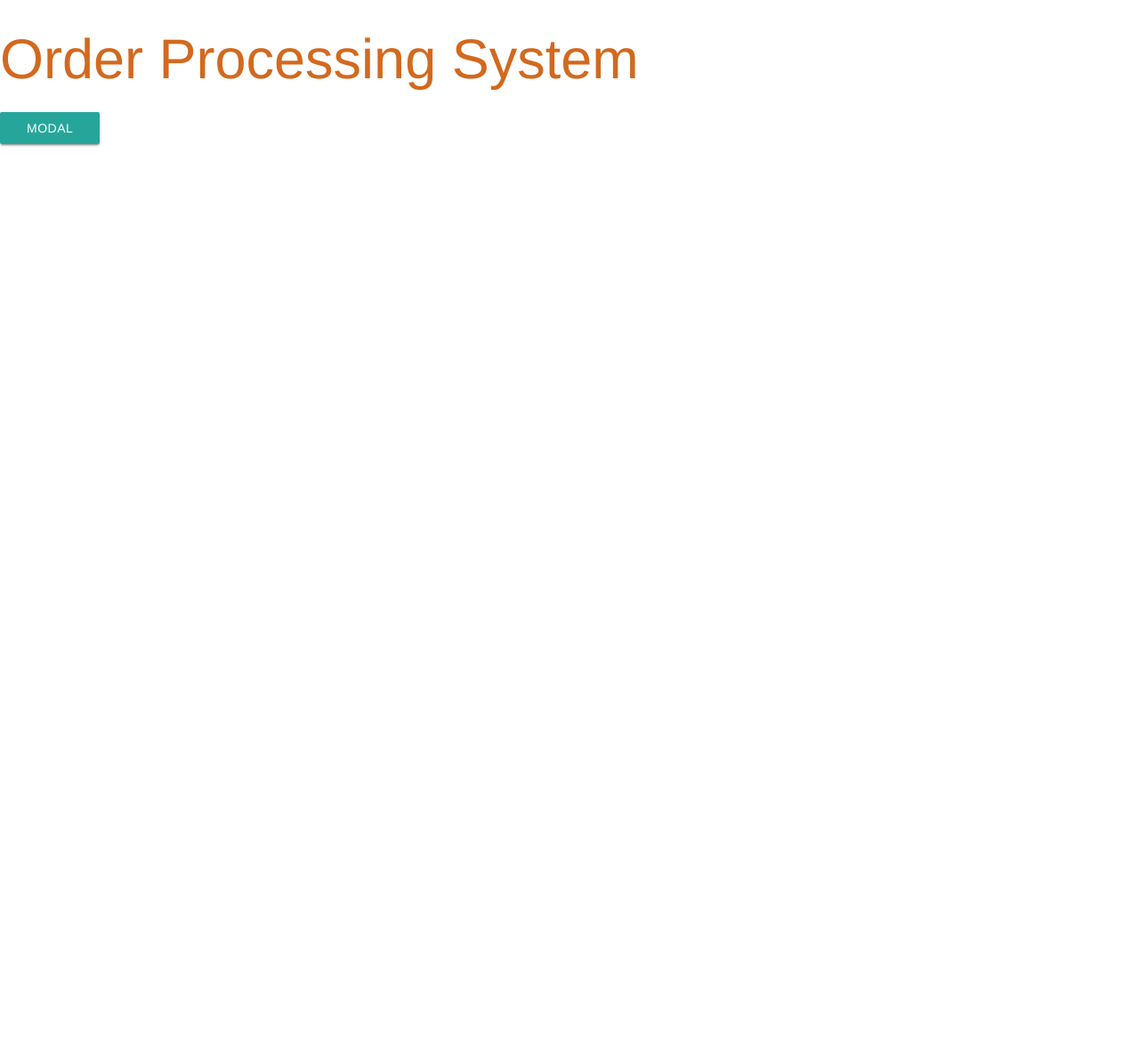
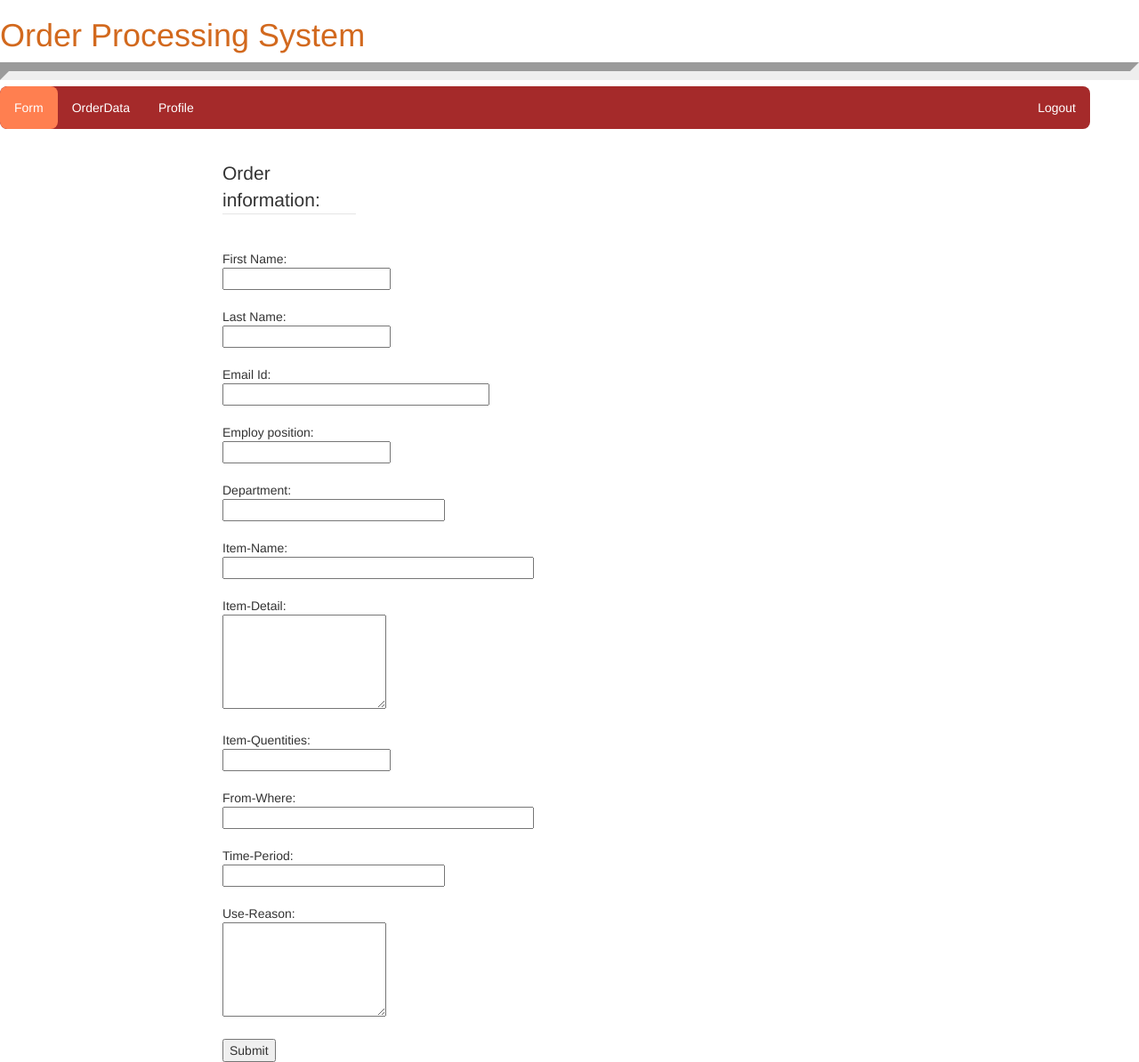
Before and after one commit to mkhalid578/orderProcessing, a Flask app: page /processOrder in a window 1280 px wide. Shown: the whole page at 89% size. Before the commit the page ends 165 px from the top, so only its background shows below. Run offline with Flask 2, Linux system fonts and the light colour scheme; some libraries are stand-ins or nearby versions.

Commit message:
temp branch created

```diff
--- a/flask/flaskApp/static/css/navigation-bar.css
+++ b/flask/flaskApp/static/css/navigation-bar.css
@@ -1,4 +1,6 @@
 
+
+@import url('https://netdna.bootstrapcdn.com/twitter-bootstrap/2.3.1/css/bootstrap-combined.min.css');
 
 ul {
     list-style-type: none;
@@ -7,6 +9,7 @@ ul {
     overflow: hidden;
     background-color: brown;
 		border-radius: 0.5pc;
+    width: 1225px;
 }
 
 li {
@@ -30,3 +33,25 @@ li a:hover:not(.active) {
     background-color: coral;
 		border-radius: 0.5pc;
 }
+
+.input-box {
+   height: 25px !important;
+}
+
+.profile-input-box {
+   height: 25px !important;
+   margin-left: 150px;
+
+}
+
+.logout-containt {
+   margin-left: 150px;
+   margin-top: 50px;
+   color: darkkhaki;
+}
+
+.order-table{
+  width: 1100px;
+	height: 600px;
+	margin-left: 50px;
+}
--- /dev/null
+++ b/flask/flaskApp/static/js/order-data-list.js
@@ -0,0 +1,200 @@
+$(document).ready(function(){
+
+		document.getElementById("digital-order-form").style.display ="block";
+
+       $('li a').click(function() {
+            $('li a').removeClass('active');
+            $(this).addClass('active');
+            var v_href = $(this).attr('href');
+
+            if (v_href == "#!digital-order-form"){
+
+              	document.getElementById("digital-order-form").style.display ="block";
+              	document.getElementById("order-data").style.display ="none";
+              	document.getElementById("profile").style.display ="none";
+              	document.getElementById("user-logout").style.display ="none";
+
+            } else if(v_href == "#!order-data") {
+
+              	document.getElementById("digital-order-form").style.display ="none";
+              	document.getElementById("order-data").style.display ="block";
+              	document.getElementById("profile").style.display ="none";
+              	document.getElementById("user-logout").style.display ="none";
+                   $("#placed-order-table").DataTable().draw();
+
+            } else if(v_href == "#!profile") {
+
+              	document.getElementById("digital-order-form").style.display ="none";
+              	document.getElementById("order-data").style.display ="none";
+              	document.getElementById("profile").style.display ="block";
+              	document.getElementById("user-logout").style.display ="none";
+
+            } else if(v_href == "#!user-logout") {
+
+              	document.getElementById("digital-order-form").style.display ="none";
+              	document.getElementById("order-data").style.display ="none";
+              	document.getElementById("profile").style.display ="none";
+              	document.getElementById("user-logout").style.display ="block";
+            }
+       });
+
+
+       var placed_order_table =
+            $("#placed-order-table").DataTable(
+                  { "ajax": {
+   														 "url": "data/order-process/orderlist/",
+    													 "dataSrc": function ( json ) {
+    																				  for ( var i=0, ien=json.data.length ; i<ien ; i++ ) {
+        																							json.data[i][0] = '<a href="/message/'+json.data[i][0]+'>View message</a>';
+      																				}
+      																				return json.data;
+    																			}
+  													},
+                    "columns" : [ {"title" : "ItemNumber"},
+                    	   {"title" : "First-Name"},
+                      	 {"title" : "Last-Name"},
+       	      	         {"title" : "Email-Id"},
+        	               {"title" : "Position"},
+          	             {"title" : "Department"},
+            	           {"title" : "Item-Name"},
+                         {"title" : "Item-Detail"},
+                         {"title" : "Item-Quentities"},
+                         {"title" : "From-Where"},
+                         {"title" : "Time-Period"},
+                         {"title" : "Use/Reason"},
+                         {"title" : "PlaceOrderData"},
+                         {"title" : "Order-Status"},
+                         {"title" : "Shipment-Company"},
+                         {"title" : "Tracking-Number"},
+                         {"title" : "Tracking-Webside"},
+                         {"title" : "Expected-Arriving-Date"},
+                         {"title" : "Arrived-Date"}],
+
+                  	"info" : false,
+                  	"ordering": true,
+                  	"scrollX" : "500px",
+                  	"scrollCollapse" : false,
+                  	"searching" : false});
+
+            placed_order_table.columns( [ 0, 3, 4, 7, 9, 10, 12, 14, 15, 16, 17, 18] )
+                             .visible( false, true );
+
+            // adjust column sizing and redraw
+            placed_order_table.columns.adjust().draw( false );
+            placed_order_table.draw(); // redraw
+
+            document.getElementsByClassName("dataTables_scroll")[0].style.overflow = "scroll";
+            document.getElementsByClassName("dataTables_scrollHead")[0].style.overflow = "";
+            document.getElementsByClassName("dataTables_scrollBody")[0].style.overflow = "";
+
+
+           placed_order_table.row.add([
+                  "11",
+                  "vibhuti",
+                  "patel",
+                  "vibhuti_patel1@student.uml.edu",
+                  "student",
+                  "Electrical engineering",
+                  "grounding-cabel",
+                  "xyz detail",
+                  "2counts",
+                  "amazon.com",
+                  "2-3days",
+                  "EE capsote project",
+                  "Please, order ASAP",
+                  "order-placed",
+                  "USPS",
+                  "abcd99999999",
+                  "www.usps.com",
+                  "3-23-2017",
+                  "3-23-2017"
+                        ]).draw();
+
+
+
+
+
+           $('#placed-order-table tbody').on( 'click', 'tr', function () {
+              if ( $(this).hasClass('selected') ) {
+                  $(this).removeClass('selected');
+              }
+              else {
+                  placed_order_table.$('tr.selected').removeClass('selected');
+                  $(this).addClass('selected');
+                  console.log(placed_order_table.row('.selected').data());
+                  var selected_order_detail = placed_order_table.row('.selected').data();
+                  displayorderdata(selected_order_detail);
+
+                  $d("#OrderItemDialog").dialog('open').scrollTop(0);
+              }
+           } );
+
+
+           function displayorderdata(selected_order_detail) {
+
+              var order_person_detail_row = "First-Name : " + selected_order_detail[1] + "           " +
+                       "Last-Name : " + selected_order_detail[2] + "\n" +
+                       "Email-Id : " + selected_order_detail[3] + "\n" +
+                       "Position : " + selected_order_detail[4] + "\n" +
+                       "Department : " + selected_order_detail[5] + "\n" ;
+
+
+              var order_item_detail_row =
+                       "Item-Name :                " + selected_order_detail[6] + "\n \n" +
+                       "Item-Detail :              " + selected_order_detail[7] + "\n \n" +
+                       "Item-Quentities :          " + selected_order_detail[8] + "\n \n" +
+                       "From-Where :               " + selected_order_detail[9] + "\n \n" +
+                       "Time-Period :              " + selected_order_detail[10] + "\n \n" +
+                       "Use/Reason :               " + selected_order_detail[11] + "\n \n" +
+                       "PlaceOrderData :           " + selected_order_detail[12] + "\n \n" ;
+
+              $("#order-status-detail").val(selected_order_detail[13]);
+
+              $("#item-detail-shipment-company").val(selected_order_detail[14]);
+              $("#item-detail-tracking-number").val(selected_order_detail[15]);
+              $("#item-detail-tracking-website").val(selected_order_detail[16]);
+              $("#item-detail-expected-arriving-date").val(selected_order_detail[17]);
+              $("#item-detail-arrived-date").val(selected_order_detail[18]);
+
+              // $('#placed-order-item-detail-dialogtext').html(placed_order_item_detail_row);
+              $('#order-item-detail-dialogtext').html(order_item_detail_row);
+              $('#order-person-detail-dialogtext').html(order_person_detail_row);
+
+           }
+
+
+           // use $d instead of $ because to avoid conflict of jquery js libraries of different version.
+           $d("#OrderItemDialog").dialog({
+               modal : true,
+               closeOnEscape : true,
+               maxHeight: 600,
+               width : 900,
+               maxWidth: 900,
+               position: { my: "top", at: "top", of: window },
+               buttons : {
+                  'Edit': function() {
+                      //do something
+                      document.getElementById("order-status-detail").disabled = false;
+                  },
+                  'Save': function() {
+                      $d(this).dialog('close');
+                 }
+               },
+               autoOpen : false
+           });
+
+
+
+       // profile data
+        document.getElementById("allow-profile-edit-bt").onclick = function() {AllowProfileEditing()};
+           function AllowProfileEditing() {
+               var profile_data_inputs = document.getElementById('profile').getElementsByTagName('input');
+ 	              for (i = 0; i < profile_data_inputs.length; i++) {
+                    profile_data_inputs[i].removeAttribute("readonly");
+							  }
+                document.getElementById("submit-current-employ-account").disabled = false;
+           }
+
+
+
+});
--- /dev/null
+++ b/flask/flaskApp/templates/_header.html
@@ -0,0 +1,24 @@
+<head>
+    <title>Oder Processing Application </title>
+
+    <script src="http://code.jquery.com/jquery-1.9.1.js"></script>
+    <script src="https://ajax.googleapis.com/ajax/libs/jquery/3.1.1/jquery.min.js"></script>
+    <script src="https://code.jquery.com/jquery-1.12.4.js"></script>
+    <script src="https://cdn.datatables.net/1.10.13/js/jquery.dataTables.min.js"></script>
+
+    <link rel="stylesheet" type="text/css" href="../static/css/navigation-bar.css">
+    <link rel="stylesheet" href="https://netdna.bootstrapcdn.com/twitter-bootstrap/2.3.1/css/bootstrap-combined.min.css">
+    <link rel="stylesheet" href="https://cdn.datatables.net/1.10.13/css/jquery.dataTables.min.css">
+
+
+
+    <link rel="stylesheet" href="http://code.jquery.com/ui/1.10.4/themes/redmond/jquery-ui.css">
+    <script src="http://code.jquery.com/jquery-1.11.1.min.js"></script>
+    <script src="http://code.jquery.com/ui/1.11.1/jquery-ui.min.js"></script>
+    <script>
+      // This function is used to avoid conflict of different version of jquery
+      var $d = jQuery.noConflict();
+    </script>
+
+
+  </head>
--- /dev/null
+++ b/flask/flaskApp/templates/digital_order_form.html
@@ -0,0 +1,49 @@
+
+<div class="tab-pane" id="digital-order-form" style="display: none;">
+	<form action="/action_page.php"
+  			style="padding-left: 250px;padding-top: 25px;width: 400px; display: block;">
+  	<fieldset>
+    			<legend>Order information:</legend>
+          <br>
+
+          First Name:<br>
+              <input class="input-box" id="order-first-name" type="text" name="OrderFirstName" value=" ">
+          <br><br>
+          Last Name:<br>
+              <input class="input-box" id="order-last-name" type="text" name="OrderLastName" value=" ">
+          <br><br>
+          Email Id:<br>
+              <input class="input-box" id="order-email-id" type="text" name="OrderEmailId" value=" " style="width: 300px;" >
+          <br><br>
+          Employ position:<br>
+              <input class="input-box" id="order-employ-position" type="text" name="OrderEmployPosition" value=" ">
+          <br><br>
+          Department:<br>
+              <input class="input-box" id="order-department" type="text" name="OrderDepartment" value=" " style="width: 250px;" >
+          <br><br>
+
+          Item-Name:<br>
+              <input class="input-box" id="order-item-name" type="text" name="OrderItemName" value=" "  style="width: 350px;">
+          <br><br>
+          Item-Detail:<br>
+              <textarea id="order-item-detail" name="OrderItemDetail" rows="5" cols="20">
+              </textarea>
+          <br><br>
+          Item-Quentities:<br>
+              <input class="input-box" id="order-item-quentities" type="number" name="OrderItemQuentities" value=" ">
+          <br><br>
+          From-Where:<br>
+              <input class="input-box" id="order-from-where" type="text" name="OrderFromWhere" value=" " style="width: 350px;" >
+          <br><br>
+          Time-Period:<br>
+              <input class="input-box" id="order-time-period" type="text" name="OrderTimePeriod" value=" " style="width: 250px;" >
+          <br><br>
+          Use-Reason:<br>
+              <textarea id="order-use-reason" name="OrderUserReason" rows="5" cols="20">
+              </textarea>
+          <br><br>
+
+          <input id="submit-new-employ-account" type="submit" value="Submit">
+  	</fieldset>
+	</form>
+</div>
--- /dev/null
+++ b/flask/flaskApp/templates/order_data.html
@@ -0,0 +1,53 @@
+
+<div class="tab-pane order-table" id="order-data" style="display: none;" >
+			<table id="placed-order-table" class="display"
+                 width="100%" style="text-align: center;"></table>
+</div>
+
+<div id="OrderItemDialog" class="flora" title="Order Item"  hidden="hidden">
+			<br>
+      <label id="order-person-detail-dialogtext"
+             style="white-space: pre-wrap; text-align: center; color: brown; font-size: larger;"></label><br>
+
+      <p style="white-space: pre-wrap; color: brown; font-size: larger;"><b>Detail:</b></p>
+      <label id="order-item-detail-dialogtext" style="white-space: pre-wrap;
+                 font-size: large; font-weight: bold; color: darkkhaki;"></label>
+
+      <p style="white-space: pre-wrap; color: brown; font-size: larger;"><b>Order-Status:</b></p>
+      <select id="order-status-detail" style="margin-left: 200PX; color: brown;" disabled="true">
+          <option value="approval-pending">Approval Pending</option>
+          <option value="approved">Approved</option>
+          <option value="order-placed">Order Placed</option>
+          <option value="order-arrived">Order Arrived</option>
+      </select>
+      <br><br>
+
+      <p style="white-space: pre-wrap; color: brown; font-size: larger;"><b>Placed Order Detail:</b></p>
+      <div id="placed-order-item-detail-dialogtext" style="
+                 font-weight: bold; color: darkkhaki;">
+      		<form action="/action_page.php">
+        		<fieldset>
+          		Shipment-Company:
+            		<input class="input-box" id="item-detail-shipment-company" type="text"
+                   		name="item-detail-shipment-company" value=" "
+                   		style="margin-left: 100px;" /><br><br>
+          		Tracking-Number:
+            		<input class="input-box" id="item-detail-tracking-number" type="text"
+                		  name="item-detail-tracking-number" value=" "
+                   		style="margin-left: 116px;" /><br><br>
+          		Tracking-Website:
+            		<input class="input-box" id="item-detail-tracking-website" type="text"
+                   		name="item-detail-tracking-website" value=" "
+                   		style="margin-left: 116px;" /><br><br>
+          		Expected Arriving Date:
+            		<input class="input-box" id="item-detail-expected-arriving-date" type="date"
+                   		name="item-detail-expected-arriving-date" value=" "
+                   		style="margin-left: 100px;" /><br><br>
+          		Arrived Date:
+            		<input class="input-box" id="item-detail-arrived-date" type="date"
+                   		name="item-detail-arrived-date" value=" "
+                   		style="margin-left: 100px;" /><br><br>
+         		</fieldset>
+      		</form>
+      </div><br>
+</div>
--- a/flask/flaskApp/templates/processing-window.html
+++ b/flask/flaskApp/templates/processing-window.html
@@ -1,68 +1,31 @@
-<html>
-  <head>
-    <title>Order Processing Application </title>
-    <meta charset="utf-8">
-  		<meta name="viewport" content="width=device-width, initial-scale=1">
-  		<link rel="stylesheet" href="https://maxcdn.bootstrapcdn.com/bootstrap/3.3.7/css/bootstrap.min.css">
-		<link rel="stylesheet" href="../static/css/navigation-bar.css">
-	    <link href="../static/css/materialize.css" type="text/css" rel="stylesheet" media="screen,projection">
-        <link href="http://fonts.googleapis.com/icon?family=Material+Icons" rel="stylesheet">
 
-  </head>
+<!DOCTYPE html>
+  {% include '_header.html' %}
+	<body>
 
-  <body>
+  	<h1 style="color: chocolate;color-adjust: exact;">
+			Order Processing System</br>
+		</h1>
+		<hr style="color: brown;width: auto;  display: block;
+    						margin-top: 0.5em;margin-bottom: 0.5em;
+    						margin-left: auto;margin-right: auto;
+    						border-style: inset; border-width: 10px;">
+    <div>
+			<ul class="tag-list">
+  			<li><a class="active" href="#!digital-order-form" id="digital-order-form-tag">Form</a></li>
+  			<li><a href="#!order-data" id="order-data-tag">OrderData</a></li>
+  			<li><a href="#!profile" id="profile-tag">Profile</a></li>
+  			<li style="float:right"><a href="#!user-logout" id="user-logout-tag">Logout</a></li>
+			</ul>
+		</div>
 
-    <h1 style="color: chocolate;color-adjust: exact;">
-      Order Processing System</br>
-    </h1>
+    {% include 'digital_order_form.html' %}
+    {% include 'order_data.html' %}
+    {% include 'profile_data.html' %}
+    {% include 'user_logout.html' %}
 
 
-  <!-- Modal Trigger -->
-  <a class="waves-effect waves-light btn" href="#modal1">Modal</a>
+    <script type="text/javascript" src="../static/js/order-data-list.js"></script>
 
-  <!-- Modal Structure -->
-  <div id="modal1" class="modal">
-          <div class="modal-content">
-            <h4>Modal Header</h4>
-            <p>Lorem ipsum dolor sit amet, consectetur adipiscing elit, sed do eiusmod tempor incididunt ut labore et dolore magna aliqua. Ut enim ad minim veniam, quis nostrud exercitation ullamco laboris nisi ut aliquip ex ea commodo consequat. Duis aute irure dolor in reprehenderit in voluptate velit esse cillum dolore eu fugiat nulla pariatur. Excepteur sint occaecat cupidatat non proident, sunt in culpa qui officia deserunt mollit anim id est laborum</p>
-          </div>
-          <div class="modal-footer">
-            <a href="#!" class="modal-action modal-close waves-effect waves-red btn-flat ">Disagree</a>
-            <a href="#!" class="modal-action modal-close waves-effect waves-green btn-flat ">Agree</a>
-          </div>
-        </div>
-
-	<!--
-    <ul>
-      <li><a class="active" href="#digital-order-form">Form</a></li>
-      <li><a href="#order-data">OrderData</a></li>
-  	  <li><a href="#profile">Profile</a></li>
-      <li style="float:right"><a href="#user-logout" id="user-logout">Logout</a></li>
-    </ul>
-    -->
-  </body>
-
-
- <script type="text/javascript" src="https://code.jquery.com/jquery-2.1.1.min.js"></script>
-  <script src="../static/js/materialize.min.js"></script>
-  <script>
-	   $(document).ready(function(){
-    // the "href" attribute of .modal-trigger must specify the modal ID that wants to be triggered
-    $('.modal').modal({
-      dismissible: true, // Modal can be dismissed by clicking outside of the modal
-      opacity: .5, // Opacity of modal background
-      inDuration: 300, // Transition in duration
-      outDuration: 200, // Transition out duration
-      startingTop: '4%', // Starting top style attribute
-      endingTop: '10%', // Ending top style attribute
-      ready: function(modal, trigger) { // Callback for Modal open. Modal and trigger parameters available.
-        alert("Ready");
-        console.log(modal, trigger);
-      },
-      complete: function() { alert('Closed'); } // Callback for Modal close
-    }
-  );
-  });
-  </script>
-
+	</body>
 </html>
--- /dev/null
+++ b/flask/flaskApp/templates/profile_data.html
@@ -0,0 +1,64 @@
+
+<div class="tab-pane" id="profile" style="display: none;" >
+	<form action="/action_page.php"
+            style="padding-left: 50px;padding-top: 25px;width: 400px;">
+		<fieldset style="font-size: 14px;font-weight: bold;" >
+
+				<br>
+				<legend id="user-profile-blog">User Profile:</legend>
+
+				<button id="allow-profile-edit-bt" type="button" style="margin-left: 350px;margin-top: -25px;"
+                 >Edit</button>
+        <br>
+        <br>
+
+        Employ First Name:<br>
+        		<input class="profile-input-box" id="current-employ-first-name"
+					  			type="text" name="CurrentEmployFirstName" value="vibhuti" readonly>
+            <br><br>
+        Employ Last Name:<br>
+            <input class="profile-input-box" id="current-employ-last-name"
+                  type="text" name="CurrentEmployLastName" value=" "  readonly>
+            <br><br>
+        Employ Email Id:<br>
+            <input class="profile-input-box" id="current-employ-email-id"
+                  type="text" name="CurrentEmployEmailId" value=" " readonly>
+            <br><br>
+        Employ User Id:<br>
+            <input class="profile-input-box" id="current-employ-user-id"
+                  type="text" name="CurrentEmployUserId" value=" " readonly>
+            <br><br>
+        Employ Password: (1-10 char long)<br>
+            <input class="profile-input-box" id="current-employ-password"
+                  type="password" name="CurrentEmployPassword" value="1811" readonly>
+            <br><br>
+
+        Employ Position:<br>
+            <input class="profile-input-box" id="current-employ-position"
+                  type="text" name="CurrentEmployPosition" value="" readonly>
+            <br><br>
+        Employ Department:<br>
+            <input class="profile-input-box" id="current-employ-department"
+                  type="text" name="CurrentEmployDepartment" value="" readonly>
+            <br><br>
+        Order Handler:<br>
+
+						<label for="current-employ-order-handler">Order Handler:</label>
+  							<input type="radio" name="current-employ-authority" id="current-employ-order-handler"
+                       value="order-handler" style="margin-left: 100px;" readonly><br>
+
+						<label for="current-employ-manager">Manager:</label>
+  							<input type="radio" name="current-employ-authority" id="current-employ-manager"
+                       value="manager" style="margin-left: 100px;" readonly><br>
+
+						<label for="current-employ-worker">Employ:</label>
+  							<input type="radio" name="current-employ-authority" id="current-employ-worker"
+                       value="employ-worker" style="margin-left: 100px;" readonly><br>
+
+            <br><br>
+
+        <input id="submit-current-employ-account" type="submit" value="Submit" disabled>
+
+		</fieldset>
+	</form>
+</div>
--- /dev/null
+++ b/flask/flaskApp/templates/user_logout.html
@@ -0,0 +1,15 @@
+
+<div class="tab-pane" id="user-logout" style="display: none;" >
+		<h1 class="logout-containt" >
+    		Log Out...</br>
+    </h1>
+    <h3 class="logout-containt" >
+    		Thank you, Hope you get all answer that you wanted!</br>
+    </h3>
+    <h2 class="logout-containt" >
+    		Have A Nice Day!</br></br></br>
+    </h2>
+    <h4>
+    		Click Here to Log in again!</br>
+    </h4>
+</div>
```
